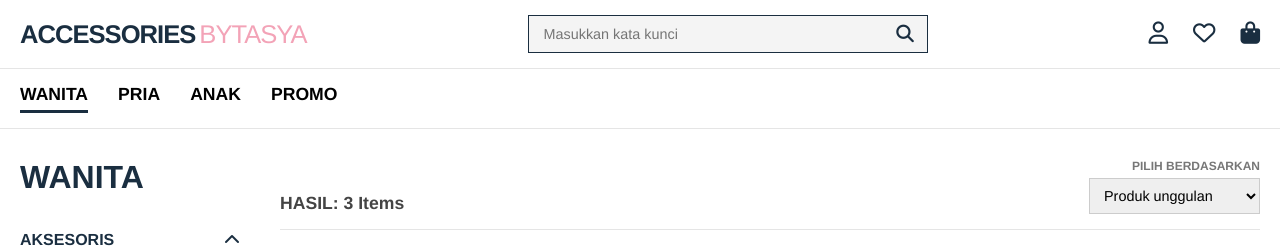
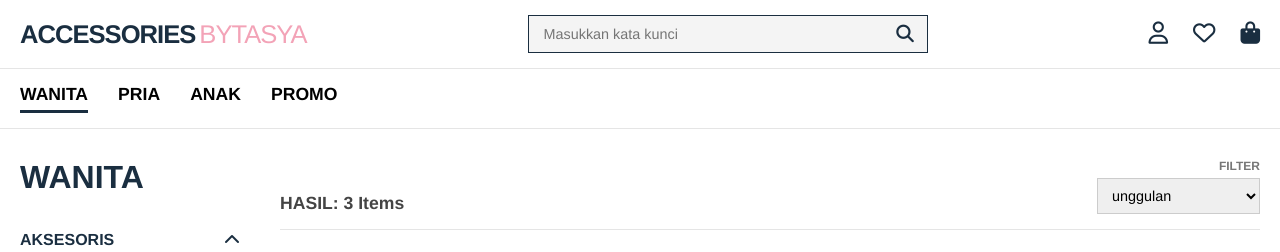
Before and after one commit to NatasyaMora/UAS_ADMServer, a PHP site: page / in a window 1280 px wide. Shown: the top 252 px of the page. Run offline with PHP 8.4, Linux system fonts and the light colour scheme; data comes from the database, SQL or seed files in the repository.

Commit message:
update pilih filter

```diff
--- a/web_dinamis/index.php
+++ b/web_dinamis/index.php
@@ -67,9 +67,9 @@ $result = mysqli_query($koneksi, $query);
             <div class="filter-header">
                 <span class="items-count">HASIL: 3 Items</span>
                 <div class="sort-by">
-                    <label>PILIH BERDASARKAN</label>
+                    <label>FILTER</label>
                     <select>
-                        <option>Produk unggulan</option>
+                        <option> unggulan</option>
                         <option>Harga terendah</option>
                         <option>Harga tertinggi</option>
                     </select>
```
